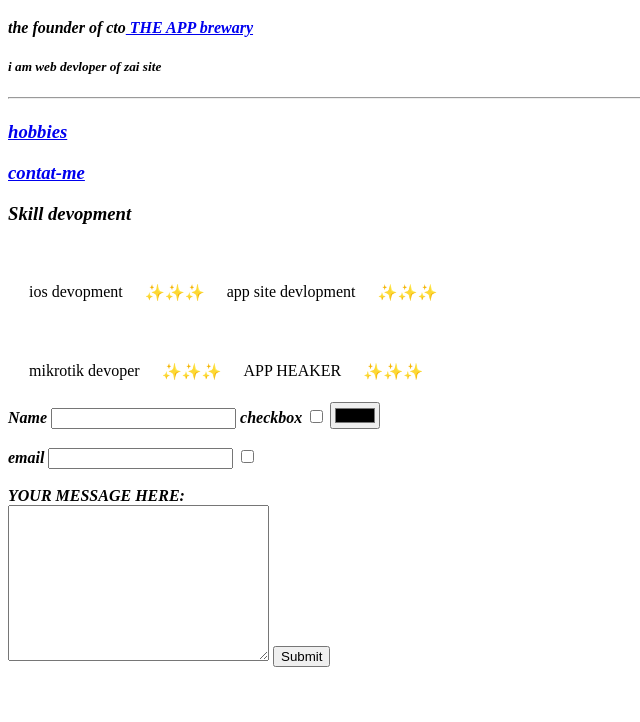
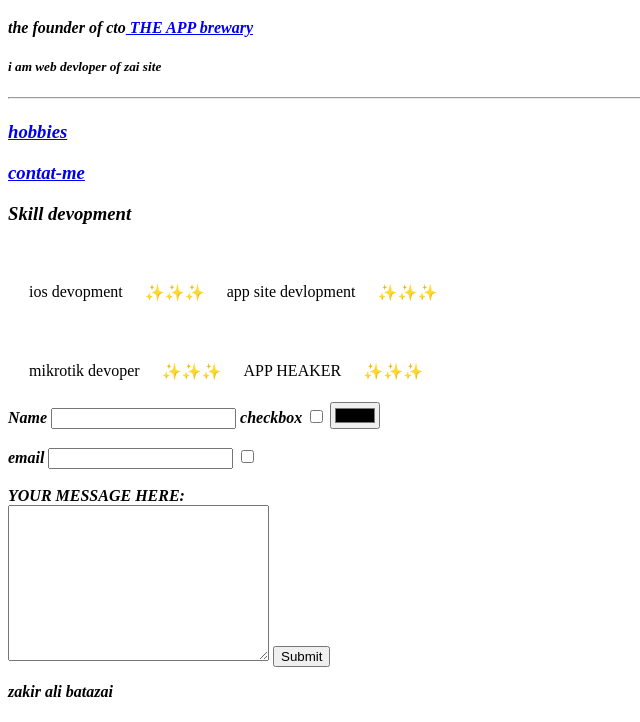
Before and after one commit to testservergithub/cv-z, a plain HTML site: page index.html in a window 1280 px wide. Shown: the part 219-941 px from the top of the page, without its empty margins (0-640 px from the left). Before the commit the page ends 907 px from the top, so only its background shows below. Drawn offline with Linux system fonts and the light colour scheme.

Commit message:
Update index.html

```diff
--- a/index.html
+++ b/index.html
@@ -48,7 +48,7 @@
   <textarea name="name" rows="10" cols="30"></textarea>
   <input type="submit" name=>
   </form>
-
+    <p>zakir ali batazai</p>
 
   </body>
 </html>
```
